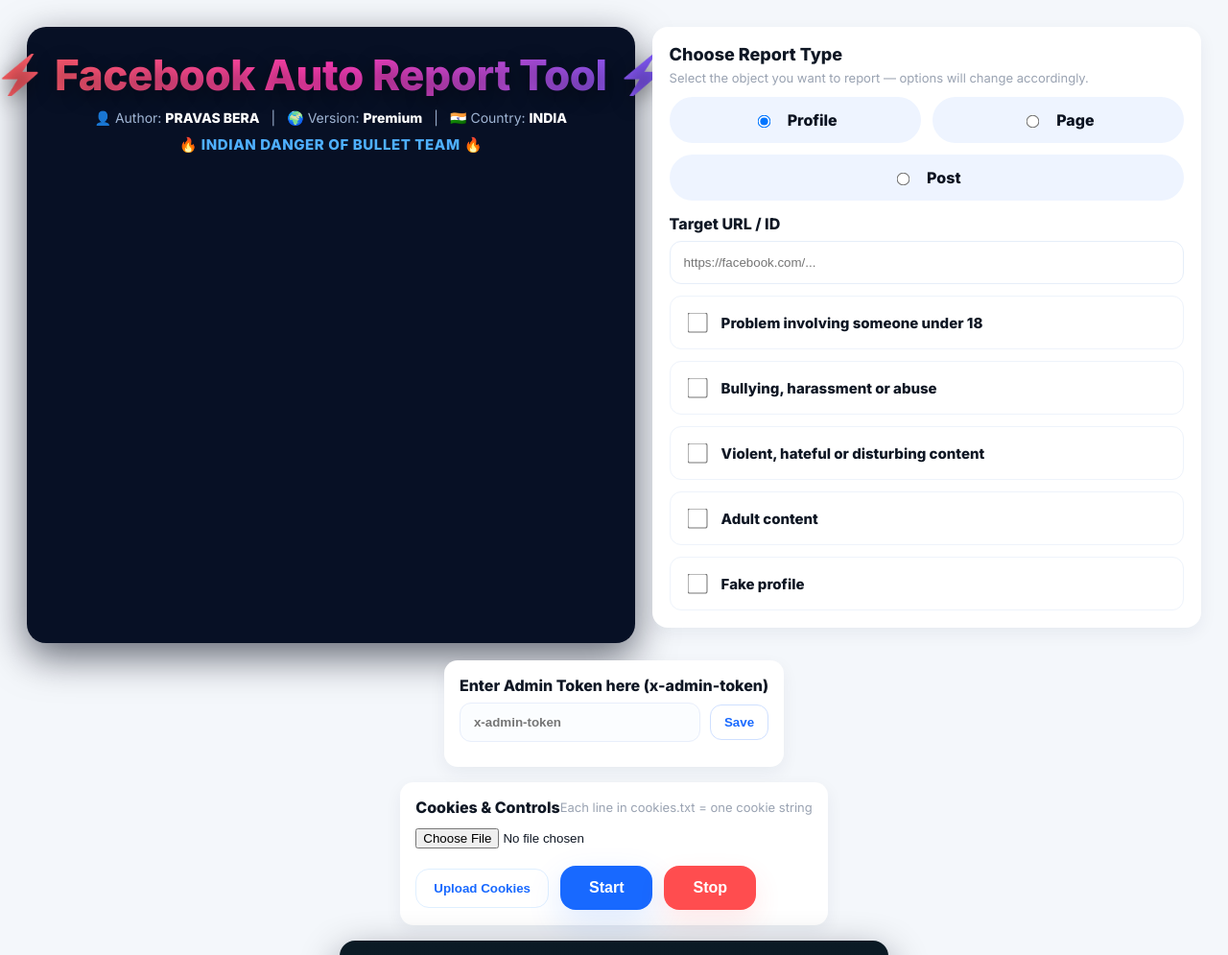
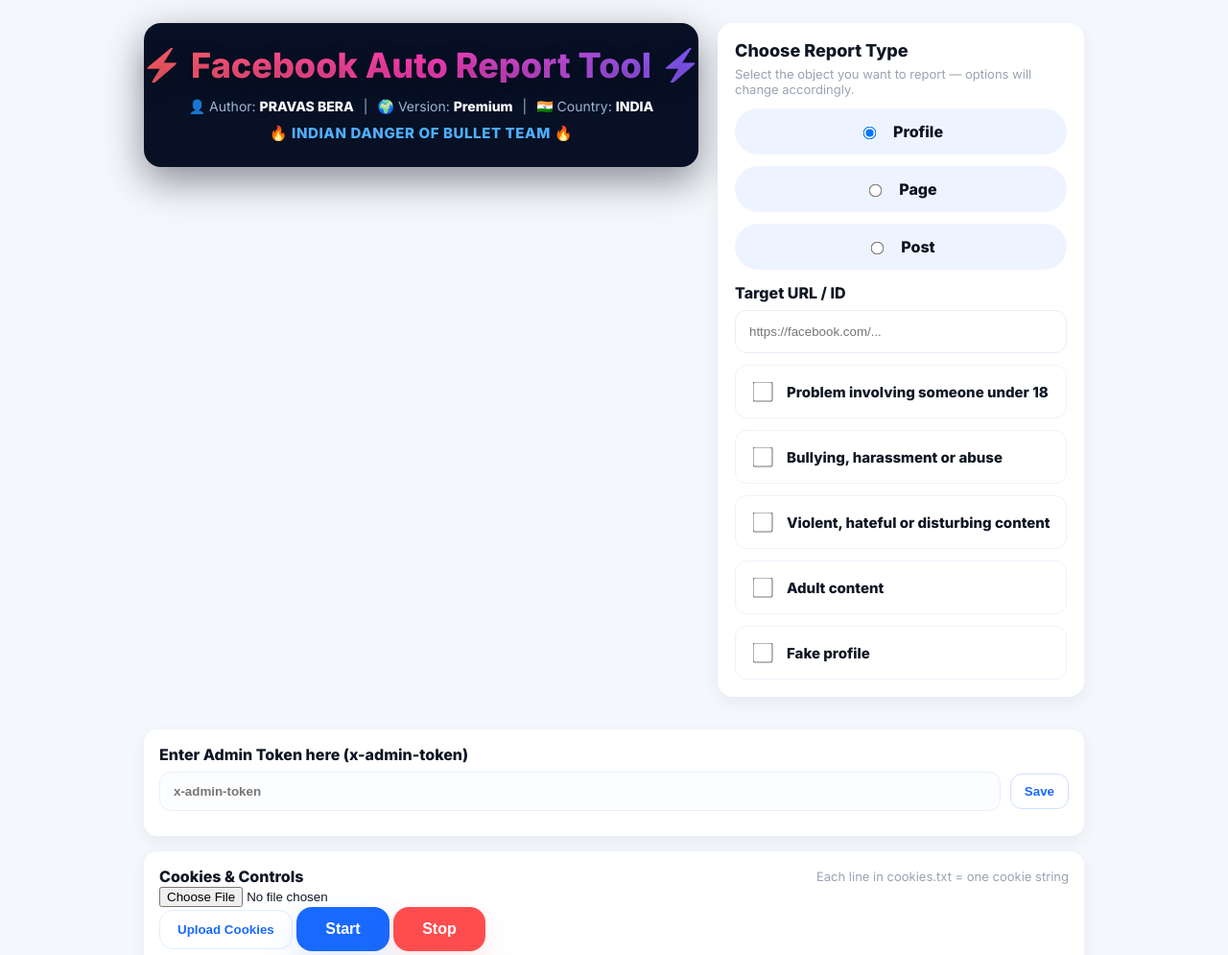
Before and after one commit to PravasBera/Facebook-Report-BOT, a website: page public/index.html in a window 1280 px wide. Shown: the top 995 px of the page at 96% size. Drawn offline with Linux system fonts and the light colour scheme.

Commit message:
Update index.html

```diff
--- a/public/index.html
+++ b/public/index.html
@@ -15,66 +15,76 @@
       --soft:#eef4ff;
       --radius:14px;
       --header-title-grad: linear-gradient(90deg,#ff5f5f 0%, #ff3db8 50%, #7a5bff 100%);
+      --container-max:980px;
     }
     *{box-sizing:border-box}
-    body {
+    html,body{height:100%}
+    body{
       font-family: "Inter", system-ui, -apple-system, "Segoe UI", Roboto, "Helvetica Neue", Arial;
-  background: var(--page-bg);
-  margin: 0;
-  padding: 18px;
-  color: #0f1724;
-  display: flex;
-  flex-direction: column;
-  min-height: 100vh;
-
-  align-items: center;      /* 👈 সব card center হবে horizontally */
+      background:var(--page-bg);
+      margin:0; padding:24px;
+      color:#0f1724;
+      display:flex; flex-direction:column; min-height:100vh;
+      align-items:center; /* center everything horizontally */
     }
 
-.top-row {
-  display: flex;
-  gap: 18px;
-  align-items: stretch;     /* 👈 height match করবে */
-  margin-bottom: 18px;
-  flex-wrap: wrap;
-  justify-content: center;  /* 👈 পুরো row center হবে */
+    /* page container to avoid edge overflow on small screens */
+    .page {
+      width:100%;
+      max-width:var(--container-max);
     }
 
-    /* Header: dark big title that stays single-line */
+    /* TOP ROW (header + report card layout) */
+    .top-row {
+      display:flex;
+      gap:20px;
+      align-items:flex-start;
+      margin-bottom:18px;
+      flex-wrap:wrap;
+      justify-content:center;
+    }
+
+    /* Header: dark card with big title */
     .header-wrap {
       background: #071025;
       border-radius:18px;
-      padding:22px 28px;
+      padding:26px 28px;
       color:#dbeafe;
-      box-shadow: 0 14px 40px rgba(2,6,23,0.6);
+      box-shadow: 0 14px 40px rgba(2,6,23,0.45);
       display:flex;
       flex-direction:column;
       align-items:center;
       text-align:center;
-      flex: 1 1 45%;
-      min-width:500px;
+      flex: 1 1 60%;
+      min-width:260px;
+      max-width:calc(60% - 10px);
     }
-    /* clamp ensures the title shrinks on small screens to stay on one line */
+
+    /* Make sure header content never overflows the card horizontally */
     .header-title {
-      font-weight:800;
-      margin:0 0 8px 0;
+      display:block;
+      /* responsive sizing: clamp prevents too-large or too-small */
+      font-size: clamp(20px, 4.5vw, 36px);
+      font-weight:900;
       line-height:1;
-      white-space:nowrap;          /* force single line */
-      overflow:visible;
-      font-size: clamp(20px, 5.6vw, 44px); /* responsive */
+      margin:0 0 10px 0;
       background: var(--header-title-grad);
       -webkit-background-clip: text;
       background-clip: text;
       -webkit-text-fill-color: transparent;
-      color: transparent;
-      text-shadow: 0 6px 20px rgba(0,0,0,0.45);
-      letter-spacing: -0.01em;
+      text-shadow: 0 6px 20px rgba(0,0,0,0.35);
+      white-space: nowrap;          /* keep it on single line */
+      overflow: visible;           /* don't hide the text */
+      text-overflow: clip;
+      padding:0 6px;
     }
+
     .header-meta {
       font-size:14px;
       color: #9fb4d3;
       margin-top:6px;
       display:flex;
-      gap:12px;
+      gap:10px;
       align-items:center;
       flex-wrap:wrap;
       justify-content:center;
@@ -88,35 +98,55 @@
       font-size:15px;
     }
 
-    /* Card style */
+    /* Card style used elsewhere */
     .card {
       background:var(--card); border-radius:var(--radius);
       padding:16px; box-shadow:0 6px 18px rgba(20,30,60,0.06); margin-bottom:16px;
     }
 
-    /* Report card (side-by-side on wide screens) */
-    .report-card { padding:18px; border-radius:16px; display:block; flex: 1 1 40%; min-width:300px; }
+    /* Report card sits next to header on wide screens */
+    .report-card {
+      padding:18px; border-radius:16px; display:block;
+      flex:1 1 36%;
+      min-width:300px;
+      max-width:calc(40% - 10px);
+    }
+
+    /* small-screen behaviour — stack and make full width */
+    @media(max-width:900px){
+      .header-wrap, .report-card {
+        max-width:100%;
+        flex-basis:100%;
+      }
+      .header-title {
+        font-size: clamp(20px, 7vw, 34px);
+        white-space: normal; /* allow wrapping on tiny screens so nothing cuts off */
+      }
+    }
+
+    /* rest of UI elements (kept like previous) */
     .section-title { font-size:18px; font-weight:800; margin-bottom:6px; }
     .section-sub { color:var(--muted); margin-bottom:12px; font-size:13px; }
 
-    /* Radio layout: first two in row, third on its own (works responsive) */
     .radio-row {
       display:grid;
-      grid-template-columns: repeat(2, 1fr);
+      grid-template-columns: repeat(1, 1fr);
       gap:12px;
       margin-top:6px;
-      align-items:center;
     }
+    @media(min-width:560px){
+      .radio-row { grid-template-columns: repeat(1, 1fr); } /* keep vertical for mobile-look */
+    }
+
     .radio-pill {
       display:flex; align-items:center; gap:10px;
       padding:12px 18px; border-radius:999px; background:var(--soft);
       border:1px solid transparent; font-weight:700; color:#0b1220;
-      justify-content:center; min-height:48px;
+      justify-content:center;
+      min-height:48px;
     }
-    .radio-pill:nth-child(3){ grid-column: 1 / -1; } /* third item spans full width */
     .radio-pill input{ transform:scale(1.05); margin-right:8px; }
 
-    /* Admin token */
     .token-row { display:flex; gap:10px; align-items:center; margin-bottom:10px; }
     .token-row input[type=text] {
       flex:1; padding:12px 14px; border-radius:12px; border:1px solid #e8eefb;
@@ -124,11 +154,12 @@
     }
     .btn { cursor:pointer; border:0; padding:10px 16px; border-radius:12px; font-weight:700; }
     .btn-ghost { background:transparent; border:1px solid #cfe0ff; color:var(--blue); padding:10px 14px; border-radius:12px; }
-    .btn-primary { background:var(--blue); color:white; }
+    .btn-upload { background:transparent; border:1px solid #dfefff; color:var(--blue); padding:12px 18px; border-radius:14px; font-weight:800; }
+    .btn-start { background:var(--blue); color:#fff; padding:14px 30px; border-radius:16px; font-size:16px; box-shadow:0 14px 36px rgba(24,105,255,0.14); }
+    .btn-stop { background:var(--accent); color:#fff; padding:14px 30px; border-radius:16px; font-size:16px; box-shadow:0 12px 28px rgba(255,77,79,0.12); }
 
-    /* Target input & options */
-    .target { margin-top:14px; }
     .target input { width:100%; padding:14px; border-radius:12px; border:1px solid #e6eef9; }
+
     .options-list { margin-top:12px; display:grid; gap:12px; }
     .option-item {
       display:flex; gap:12px; align-items:center; padding:14px;
@@ -137,29 +168,17 @@
     }
     .option-item input{ width:20px; height:20px; transform:scale(1.05); }
 
-    /* Controls */
-    .controls { display:flex; flex-direction:column; gap:12px; margin-top:12px; }
-    .controls .file-row { display:flex; gap:12px; align-items:center; justify-content:space-between; }
-    .controls .file-row input[type=file]{ flex:0 0 auto; }
-    .controls .buttons { display:flex; gap:12px; align-items:center; flex-wrap:wrap; margin-top:6px; }
-    .btn-upload { background:transparent; border:1px solid #dfefff; color:var(--blue); padding:12px 18px; border-radius:14px; font-weight:800; }
-    .btn-start { background:var(--blue); color:#fff; padding:14px 30px; border-radius:16px; font-size:16px; box-shadow:0 14px 36px rgba(24,105,255,0.14); }
-    .btn-stop { background:var(--accent); color:#fff; padding:14px 30px; border-radius:16px; font-size:16px; box-shadow:0 12px 28px rgba(255,77,79,0.12); }
-
-    /* Live logs */
-    .logs-card { padding:22px; border-radius:16px; background: linear-gradient(180deg,#0b1a25,#07121a); color:#cbeee0; box-shadow: 0 14px 40px rgba(2,6,23,0.45); }
+    .logs-card { padding:22px; border-radius:16px; background: linear-gradient(180deg,#0b1a25,#07121a); color:#cbeee0; box-shadow: 0 14px 40px rgba(2,6,23,0.45); margin-top:12px; }
     .log-title { display:flex; justify-content:space-between; align-items:center; margin-bottom:12px; font-weight:800; font-size:18px; color:#f1d4ff; }
-    .log-title .autoscroll { color:#d7b1ff; display:flex; gap:8px; align-items:center; font-weight:700; }
-
     pre.log-area{
       background:#000;
       color:#66ff99;
       padding:22px;
       border-radius:12px;
-      height:420px;
+      height:360px;
       overflow:auto;
       font-family:ui-monospace, SFMono-Regular, Menlo, Monaco, "Roboto Mono", monospace;
-      font-size:14px;
+      font-size:15px;
       border: 1px solid rgba(255,255,255,0.04);
       box-shadow: inset 0 6px 20px rgba(0,0,0,0.6);
       white-space:pre-wrap;
@@ -167,28 +186,14 @@
 
     footer { margin-top:18px; text-align:center; font-size:13px; color:var(--muted); padding:12px 0; }
 
-    @media(max-width:900px){
-      .top-row { flex-direction:column; }
-      .header-wrap, .report-card { flex: none; width: auto; }
-      .radio-row { grid-template-columns: 1fr; }
-      .radio-pill:nth-child(3){ grid-column:auto; } /* mobile: keep stacking */
-      .header-wrap { padding:18px; }
-    }
-
-    @media(min-width:980px){
-      body { padding:28px; }
-      .header-wrap { padding:28px 36px; border-radius:20px; }
-      pre.log-area{ height:520px; }
-    }
   </style>
 </head>
 <body>
-
+  <div class="page">
     <div class="top-row">
-    <!-- Header -->
       <div class="header-wrap" role="banner" aria-label="Application header">
         <div class="header-title">⚡ Facebook Auto Report Tool ⚡</div>
-      <div class="header-meta" role="list" aria-hidden="false">
+        <div class="header-meta" role="list">
           <div role="listitem">👤 Author: <strong>PRAVAS BERA</strong></div>
           <div role="separator">|</div>
           <div role="listitem">🌍 Version: <strong>Premium</strong></div>
@@ -198,7 +203,6 @@
         <div class="team-badge">🔥 INDIAN DANGER OF BULLET TEAM 🔥</div>
       </div>
 
-    <!-- Report card -->
       <div class="card report-card" role="region" aria-label="Choose report type">
         <div>
           <div class="section-title">Choose Report Type</div>
@@ -220,7 +224,6 @@
       </div>
     </div>
 
-  <!-- Admin token -->
     <div class="card" aria-labelledby="token-label">
       <label id="token-label" style="font-weight:800; display:block; margin-bottom:8px;">Enter Admin Token here (x-admin-token)</label>
       <div class="token-row">
@@ -229,7 +232,6 @@
       </div>
     </div>
 
-  <!-- Cookies & controls -->
     <div class="card" role="region" aria-label="Cookies and controls">
       <div style="display:flex; justify-content:space-between; align-items:center;">
         <div style="font-weight:800; font-size:16px;">Cookies & Controls</div>
@@ -249,19 +251,20 @@
       </div>
     </div>
 
-  <!-- Live logs -->
     <div class="logs-card" role="region" aria-label="Live logs">
       <div class="log-title">
         <div>Live Log</div>
         <div class="autoscroll"><input id="autoScroll" type="checkbox" checked /> <label for="autoScroll">Auto-scroll</label></div>
       </div>
 
-    <pre id="logArea" class="log-area" aria-live="polite">✅</pre>
+      <pre id="logArea" class="log-area" aria-live="polite">✅ Connected</pre>
     </div>
 
     <footer>© 2025 Facebook Automation Tool — Developed With ❤️ by BULLET TEAM</footer>
+  </div>
 
 <script>
+  // Option sets
   const OPTION_SETS = {
     profile: ['Problem involving someone under 18','Bullying, harassment or abuse','Violent, hateful or disturbing content','Adult content','Fake profile'],
     page: ['Problem involving someone under 18','Bullying, harassment or abuse','Violent, hateful or disturbing content','Adult content','Fake page'],
@@ -299,7 +302,7 @@
   document.getElementById('cookiesFile').onchange=async(e)=>{
     const f=e.target.files[0]; if(!f)return;
     const text=await f.text(); cookiesText=text.trim();
-    alert('cookies loaded: '+(cookiesText.split('\n').length)+' lines');
+    alert('cookies loaded: '+(cookiesText.split('\\n').length)+' lines');
   };
 
   function log(msg){
@@ -374,8 +377,7 @@
     currentJobId=null;
   }
 
-  // initial message
-  log('Welcome KING 👑— Your Brahmastra is ready.');
+  log('Welcome KING 👑 — Your Brahmastra is Ready');
 </script>
 </body>
 </html>
```
Lines whose indentation alone changed are shown as unchanged.
